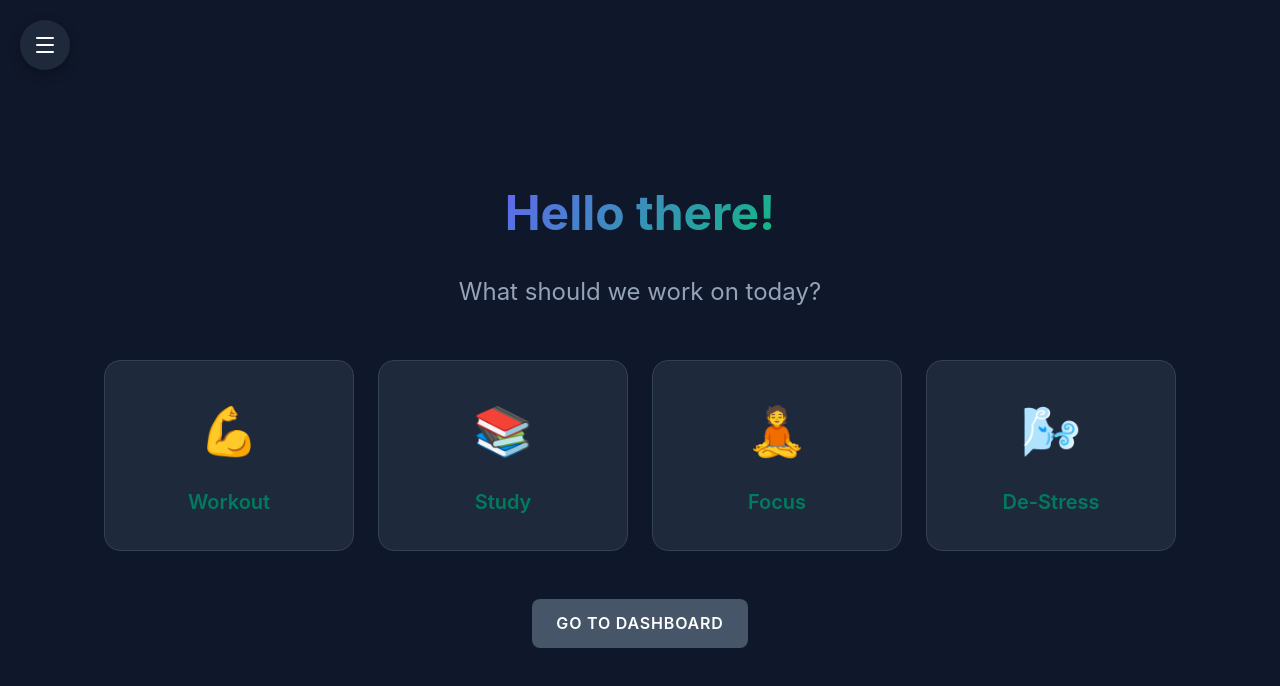
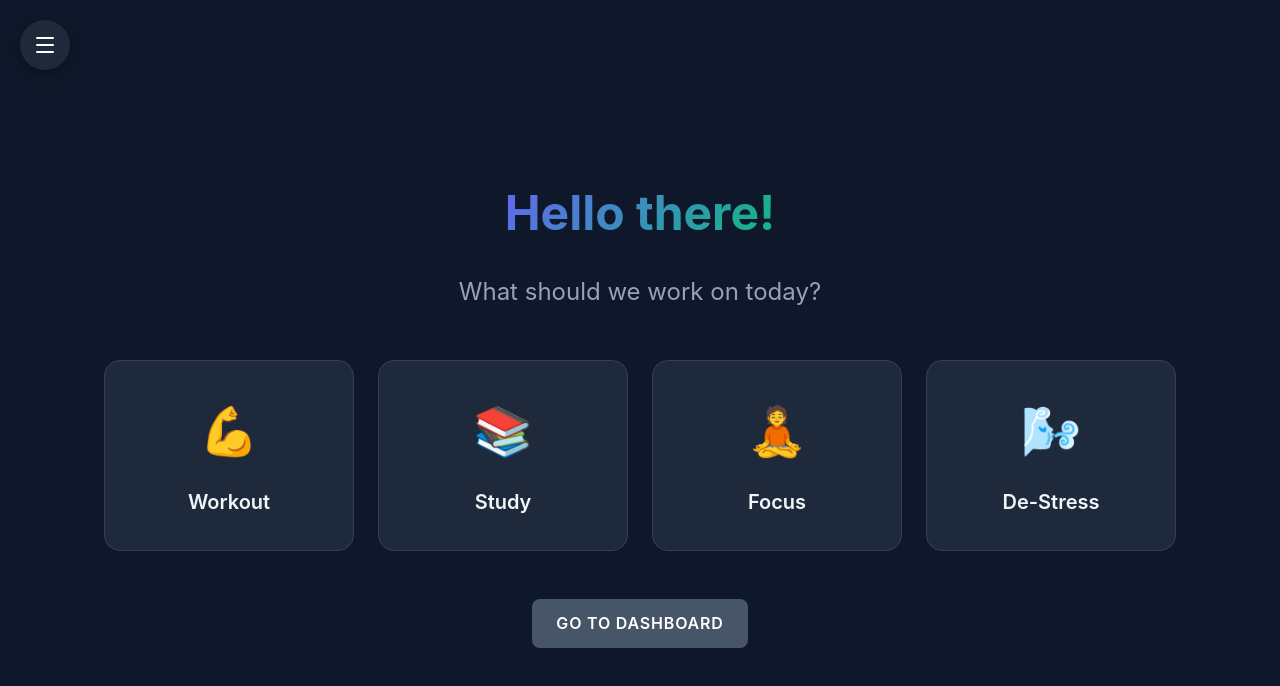
Before and after one commit to Luka98122/HZS, a React (Vite) app in the folder domaci/src/frontend/: page /home in a window 1280 px wide. Shown: the top 686 px of the page. Built offline with nearby package versions, Linux system fonts and the light colour scheme.

Commit message:
Revert "text color change action cards"
This reverts commit 67f17a35007e33e1e5ecc1b649a30dc1c75c8496.

```diff
--- a/domaci/src/frontend/src/pages/Home.css
+++ b/domaci/src/frontend/src/pages/Home.css
@@ -45,7 +45,7 @@
     cursor: pointer;
     transition: var(--transition);
     text-decoration: none;
-    color: #007B5F;
+    color: var(--text-primary);
     display: flex;
     flex-direction: column;
     align-items: center;
```
